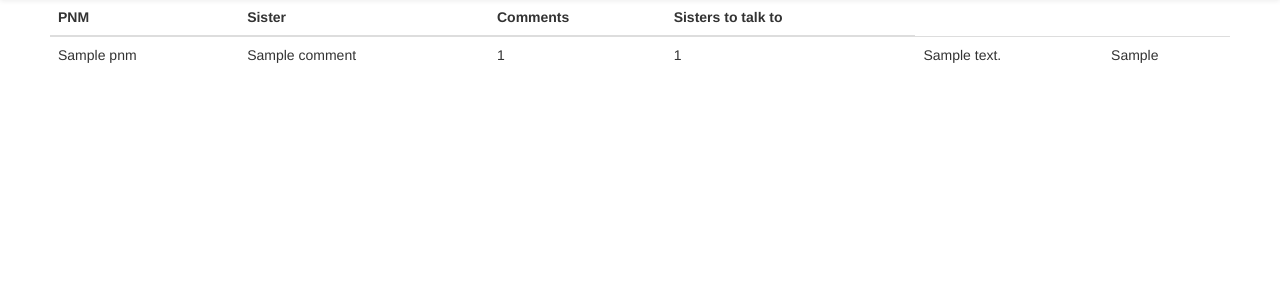
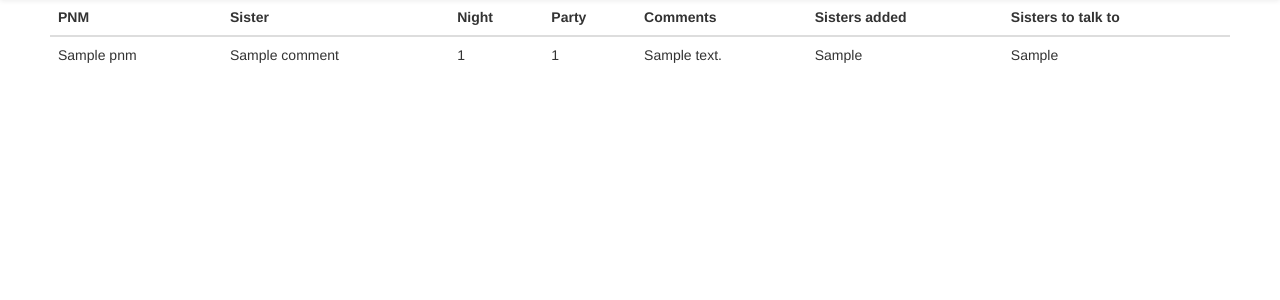
Before and after one commit to akornilo/Hostess, a Flask app: page /allpnms in a window 1280 px wide. Shown: the part 51-351 px from the top of the page. Run offline with Flask 2, Linux system fonts and the light colour scheme; a user stored in the database is signed in; tables that the repository leaves empty hold one stand-in row (values such as "Sample post"); some libraries are stand-ins or nearby versions.

Commit message:
fix html form

```diff
--- a/hostessapp/templates/allpnms.html
+++ b/hostessapp/templates/allpnms.html
@@ -3,7 +3,8 @@
 <table class="table">
 <thead>
 <tr>
-<th>PNM</th><th>Sister</th><th>Comments</th><th>Sisters to talk to</th>
+<th>PNM</th><th>Sister</th><th>Night</th><th>Party</th>
+<th>Comments</th><th>Sisters added</th><th>Sisters to talk to</th>
 </tr>
 </thead>
 {% for p in pnms %}
@@ -14,6 +15,7 @@
 	<td> {{c.night}}</td>
 	<td> {{c.party}}</td>
 	<td> {{c.text}}</td>
+	<td> {{c.interests}} </td>
 	<td> {{c.sisters}}</td>
 	</tr>
 	{% endfor %}
```
